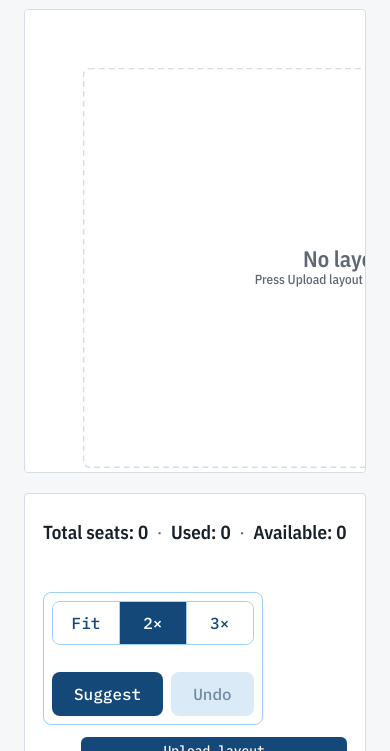
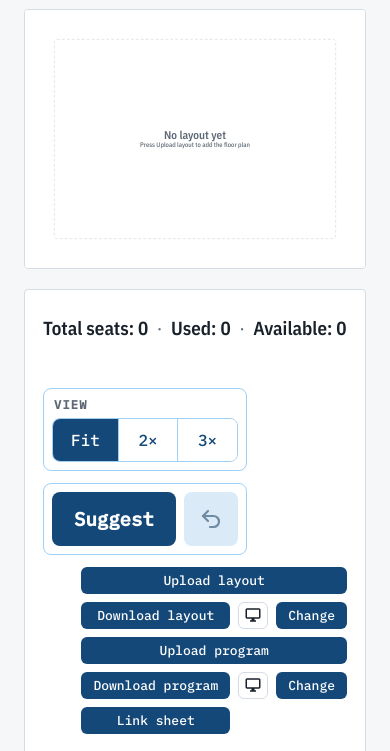
Before and after one commit to MoB-droid/edenstardust, a plain HTML site: page src/seatplan.html in a window 390 px wide. Shown: the part 81-832 px from the top of the page. Drawn offline with nearby package versions, Linux system fonts and the light colour scheme.

Commit message:
Seat Plan: opens on Fit on phones; VIEW box; big Suggest; Undo icon
Co-Authored-By: Claude Opus 5.5 <noreply@anthropic.com>
Claude-Session: https://claude.ai/code/session_01N1FVsXLGYxTK2VTNrBE5Q2

```diff
--- a/src/seatplan.html
+++ b/src/seatplan.html
@@ -234,6 +234,18 @@ main > section.stack { display: grid; gap: 10px; }
 .addbtn:hover { background: var(--btn-off) !important; }
 .delbtn:hover { color: var(--clash) !important; border-color: var(--clash) !important; }
 .ctrl-left { border-color: var(--btn-soft) !important; }
+/* left controls: two separate boxes, VIEW (Fit / 2× / 3×) and actions (big Suggest + Undo icon) */
+.ctrl-left { display: flex; flex-direction: column; align-items: stretch; gap: 12px; border: 0 !important; padding: 0; background: none; }
+.cgroup { border: 1px solid var(--btn-soft); border-radius: 8px; padding: 8px; background: var(--paper); }
+.viewgrp { display: grid; gap: 6px; }
+.cglabel { font: 600 12px var(--mono); letter-spacing: .1em; text-transform: uppercase; color: var(--muted); padding-left: 2px; }
+.viewgrp .zoom { display: flex; }
+.viewgrp .zoom button { flex: 1 1 0; }
+.actgrp { display: flex; gap: 8px; align-items: stretch; }
+.ctrl-left #suggest, .ctrl-left #undo { margin-top: 0; }
+.ctrl-left #suggest { flex: 1 1 auto; width: auto; height: 54px; font-size: 19px; font-weight: 600; }
+.ctrl-left #undo { flex: none; width: 54px; height: 54px; min-width: 0; padding: 0; display: grid; place-items: center; }
+#undo svg { width: 24px; height: 24px; display: block; }
 /* phones and narrow screens: the plan scrolls inside its own frame, so keep that frame short enough that the
    page around it (buttons, PROGRAM) stays reachable with a swipe */
 @media (max-width: 1199px) { .planwrap { max-height: 55vh; overscroll-behavior: auto; } }
@@ -307,14 +319,17 @@ main > section.stack:first-child.dropping .planwrap { opacity: .5; }
     </div>
     <div class="ctrls">
       <div class="ctrl-left">
-        <div class="zoom" role="group" aria-label="Zoom">
-          <button type="button" id="z1" data-z="1" aria-pressed="true">Fit</button>
-          <button type="button" id="z2" data-z="2" aria-pressed="false">2×</button>
-          <button type="button" id="z3" data-z="3.2" aria-pressed="false">3×</button>
+        <div class="cgroup viewgrp">
+          <span class="cglabel" id="viewlbl">View</span>
+          <div class="zoom" role="group" aria-labelledby="viewlbl">
+            <button type="button" id="z1" data-z="1" aria-pressed="true">Fit</button>
+            <button type="button" id="z2" data-z="2" aria-pressed="false">2×</button>
+            <button type="button" id="z3" data-z="3.2" aria-pressed="false">3×</button>
+          </div>
         </div>
-        <div class="btnrow">
+        <div class="cgroup actgrp">
           <button type="button" id="suggest" class="undo big" aria-label="Suggest a seating">Suggest</button>
-          <button type="button" id="undo" class="undo big" disabled aria-label="Undo last change">Undo</button>
+          <button type="button" id="undo" class="undo big tip" data-tip="undo last change" disabled aria-label="Undo last change"><svg viewBox="0 0 24 24" fill="none" stroke="currentColor" stroke-width="2.2" stroke-linecap="round" stroke-linejoin="round" aria-hidden="true"><path d="M9 14 4 9l5-5"/><path d="M4 9h10.5a5.5 5.5 0 0 1 0 11H11"/></svg></button>
         </div>
       </div>
       <div class="ctrl-right">
@@ -858,7 +873,6 @@ function MAIN() {
   if (document.fonts && document.fonts.ready) document.fonts.ready.then(alignProgram);
   setTimeout(alignProgram, 600);
   applyZoom();
-  if (window.innerWidth < 700) document.getElementById('z2').click();
   function deskOfRow(r) { var v = r && r.children[2] ? r.children[2].textContent.trim() : ''; return /^[0-9]+$/.test(v) ? v : ''; }
   // the person row sitting at desk n now (by the Seat column), else the row with that id
   function rowOfDesk(n) {
```
Also changed, not shown: plan.html (+21 -7 lines).
